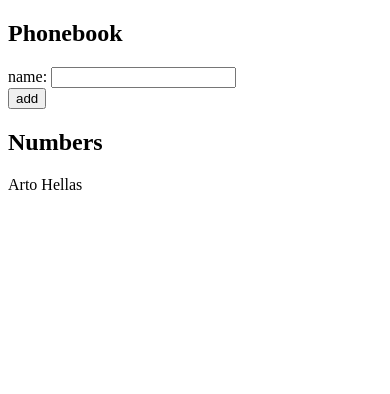
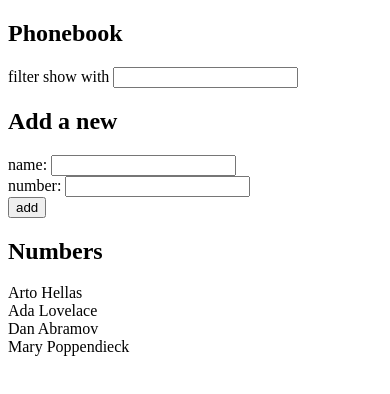
Before and after one commit to realshaka/full_stack_2020, a React (Create React App) app in the folder part2/phonebook/: page / in a window 390 px wide. Shown: the top 394 px of the page. Built offline with nearby package versions, Linux system fonts and the light colour scheme.

Commit message:
phonebook 2.8

```diff
--- a/part2/phonebook/src/components/App.js
+++ b/part2/phonebook/src/components/App.js
@@ -13,40 +13,54 @@ const Names = ({names}) => {
 
 const App = () => {
 	const [ persons, setPersons ] = useState([
-    { name: 'Arto Hellas' }
+		{ name: 'Arto Hellas', number: '040-123456' },
+		{ name: 'Ada Lovelace', number: '39-44-5323523' },
+    { name: 'Dan Abramov', number: '12-43-234345' },
+    { name: 'Mary Poppendieck', number: '39-23-6423122' }
 	])
 	const [ newName, setNewName ] = useState('')
+  const	[ filter, setFilter] = useState('')
 
 	const handleNamesChange = (event) => {
       setNewName(event.target.value)
   }
+	const namesToShow = persons.filter(person => person.name.toLowerCase().trim().includes(filter.trim().toLowerCase()) === true)
+	const handleFilter = (event) =>{
+		setFilter(event.target.value)
+	}
 
   const addName = (event) => {
+		let nameInput = newName.trim()
     event.preventDefault()
-    const nameAdded = persons.some(person => person.name === newName)
+    const nameAdded = persons.some(person => person.name === nameInput)
     console.log(nameAdded)
     if (nameAdded) {
-
-        alert(`${newName} is already added to phonebook`)
+        alert(`${nameInput} is already added to phonebook`)
         return
 		}
-    setPersons(persons.concat({name:newName}))
+    setPersons(persons.concat({name:nameInput}))
     setNewName('')
     console.log(persons)
 		}
+
 	return (
 			<div>
 			<h2>Phonebook</h2>
+			<div>
+				filter show with <input value={filter} onChange={handleFilter}/>
+			</div>
+			<h2>Add a new</h2>
 			<form onSubmit={addName}>
 					<div>
 					name: <input value={newName} onChange={handleNamesChange}/>
 					</div>
+					<div>number: <input /></div>
 					<div>
 					<button type="submit">add</button>
 					</div>
 			</form>
 			<h2>Numbers</h2>
-        <Names names={persons}/>
+			<Names names={namesToShow}/>
 	</div>
 	)
 }
```
Lines whose indentation alone changed are shown as unchanged.
